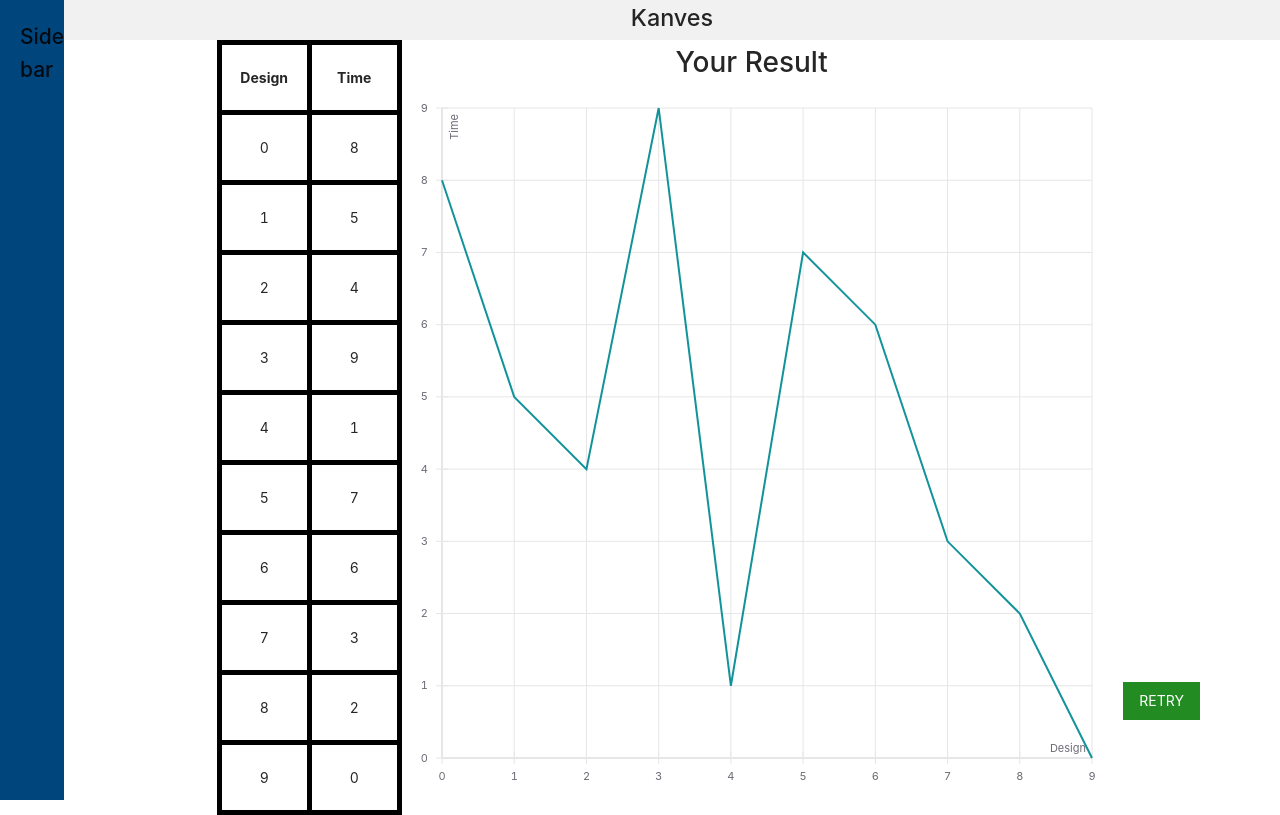
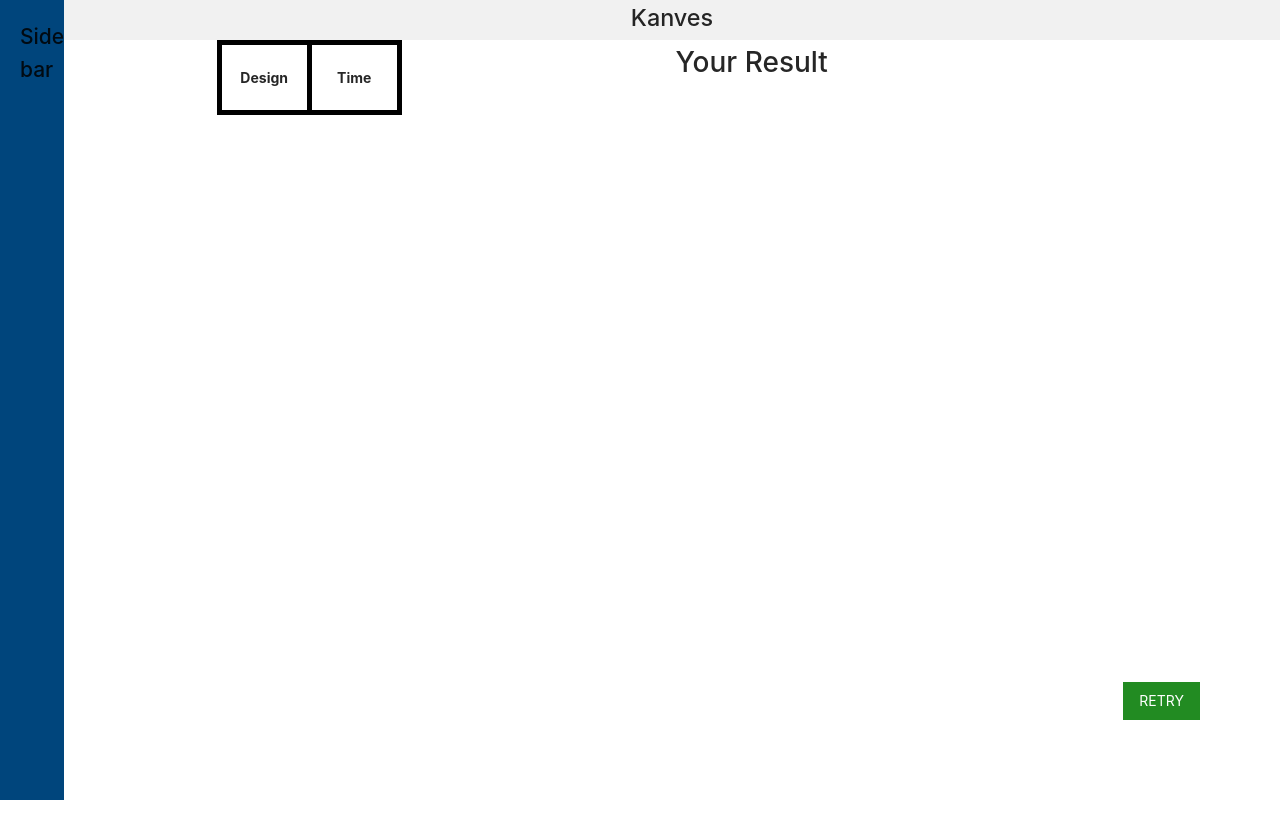
Before and after one commit to yil409/705-project, a React (Create React App) app in the folder frontend/: page /result in a window 1280 px wide. Built offline with nearby package versions, Linux system fonts and the light colour scheme.

Commit message:
update result

```diff
--- a/frontend/src/Componet/ResultPage.js
+++ b/frontend/src/Componet/ResultPage.js
@@ -6,18 +6,16 @@ import {XYPlot,XAxis,YAxis,VerticalGridLines,HorizontalGridLines,LineSeries} fro
 import 'react-vis/dist/style.css';
 
 export default function ResultPage() {
-    const data = [
-        {x: 0, y: 8},
-        {x: 1, y: 5},
-        {x: 2, y: 4},
-        {x: 3, y: 9},
-        {x: 4, y: 1},
-        {x: 5, y: 7},
-        {x: 6, y: 6},
-        {x: 7, y: 3},
-        {x: 8, y: 2},
-        {x: 9, y: 0}
-      ];
+    const [results, setResults] = useState(() => {
+        const saved0 = localStorage.getItem("results");
+        const initialValue0 = JSON.parse(saved0);
+
+        return initialValue0 || [];
+      });
+    const data = [];
+      for (let i = 0; i < results.length; i++){
+        data.push({x: i, y: results[i].toFixed(3)});
+      }
     return (
         <>
             <div class="resultPageContainer">
```
